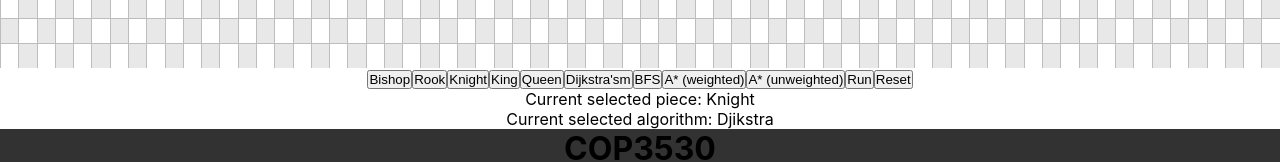
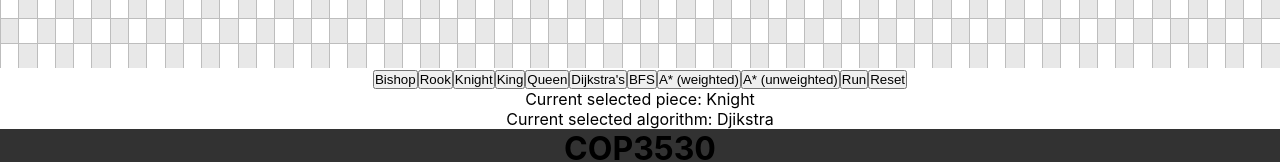
Before and after one commit to llGaetanll/Pathmaster, a React (Create React App) app: page / in a window 1280 px wide. Shown: the part 778-940 px from the top of the page. Built offline with nearby package versions, Linux system fonts and the light colour scheme; the HTML template or start-up script is replaced by a standard one; a web font is replaced by a local one.

Commit message:
fixed dijkstra

```diff
--- a/src/Algorithms/Astar.js
+++ b/src/Algorithms/Astar.js
@@ -5,8 +5,8 @@
 // has nodes point to previous node to determine what the
 // shortest path was.
 
-import {PriorityQueue} from './priorityQueue.js';
-import {getNeighbors, dist} from './getNeighbors.js';
+import {PriorityQueue} from './priorityqueue.js';
+import {getNeighbors, dist} from './getneighbors.js';
 
 
 //following pseudocode from https://en.wikipedia.org/wiki/A*_search_algorithm
--- a/src/Algorithms/Dijkstra.js
+++ b/src/Algorithms/Dijkstra.js
@@ -2,8 +2,8 @@
 // for visualization. Has nodes point to previous node in order to
 // determine what the shortest path was.
 
-import {PriorityQueue} from './priorityQueue.js';
-import {getNeighbors, dist} from './getNeighbors.js';
+import {PriorityQueue} from './priorityqueue.js';
+import {getNeighbors, dist} from './getneighbors.js';
 
 export function dijkstra(grid, start, end, pieceType) {
 	//assume distance of all nodes is already Infinity
--- a/src/Algorithms/RunAlgorithm.js
+++ b/src/Algorithms/RunAlgorithm.js
@@ -3,23 +3,21 @@
 // from src/Algorithms
 
 import {dijkstra} from './Dijkstra.js';
-import {bfs} from './BFS.js';
+import {bfs} from './bfs.js';
 import {astar} from './Astar.js';
-
 
 //runs a given algorith, just a wrapper for all the pathfinding algs
 export function runAlgorithm(alg, grid, start, end, pieceType) {
 	if (alg === "Dijkstra") {
 		return dijkstra(grid, start, end, pieceType);
-	}
-	if (alg === "BFS") {
+	} else if (alg === "BFS") {
 		return bfs(grid, start, end, pieceType);
-	}
-	if (alg === "AstarWeighted") {
+	} else if (alg === "AstarWeighted") {
 		return astar(grid, start, end, pieceType, true);
-	}
-	if (alg === "AstarUnweighted") {
+	} else if (alg === "AstarUnweighted") {
 		return astar(grid, start, end, pieceType, false);
+	} else {
+		console.log("error")
 	}
 }
 
--- a/src/Algorithms/bfs.js
+++ b/src/Algorithms/bfs.js
@@ -2,7 +2,7 @@
 // has nodes point to previous node in order to determine what the
 // shortest path was
 
-import {getNeighbors} from './getNeighbors.js';
+import {getNeighbors} from './getneighbors.js';
 
 export function bfs(grid, start, end, pieceType) {
 	//assuming all distances have been updated
--- a/src/Pathmaster/Header/Header.jsx
+++ b/src/Pathmaster/Header/Header.jsx
@@ -8,11 +8,11 @@ import rook from "../pieces/rook.png";
 import knight from "../pieces/knight.png";
 import pawn from "../pieces/pawn.png";
 
-
-function Header() {
+export default class Footer extends Component {
+    render() {
         return (
             <div>
-            <div className="header">
+                <div className="header" onClick = {() => this.props.handleMouseUp()}>
                     <div className="top_header">
                         <div className="logo_holder">
                             {/*<img src="https://www.flaticon.com/svg/static/icons/svg/107/107613.svg" width="35" ></img>*/}
@@ -52,8 +52,6 @@ function Header() {
                     </div>
                 </div>
             </div>
-
         )
     }
-
-export default Header;
+}
--- a/src/Pathmaster/Pathmaster.jsx
+++ b/src/Pathmaster/Pathmaster.jsx
@@ -2,7 +2,7 @@ import React, { Component } from 'react';
 import Node from './Node/Node'
 import Header from './Header/Header'
 import Footer from './Footer/Footer'
-import { runAlgorithm, getNodesInOrder } from '../Algorithms/RunAlgorithm.js';
+import {runAlgorithm, getNodesInOrder} from '../Algorithms/RunAlgorithm.js';
 
 import './Pathmaster.css'
 
@@ -141,8 +141,8 @@ export default class PathfindingVisualizer extends Component {
         <button onClick={(e) => this.setPieceType(e.target.innerHTML)}>
           Queen
               </button>
-        <button onClick={() => this.setAlgorithm("Djikstra")}>
-          Dijkstra'sm
+        <button onClick={() => this.setAlgorithm("Dijkstra")}>
+          Dijkstra's
               </button>
         <button onClick={() => this.setAlgorithm("BFS")}>
           BFS
```
Lines whose indentation alone changed are shown as unchanged.
